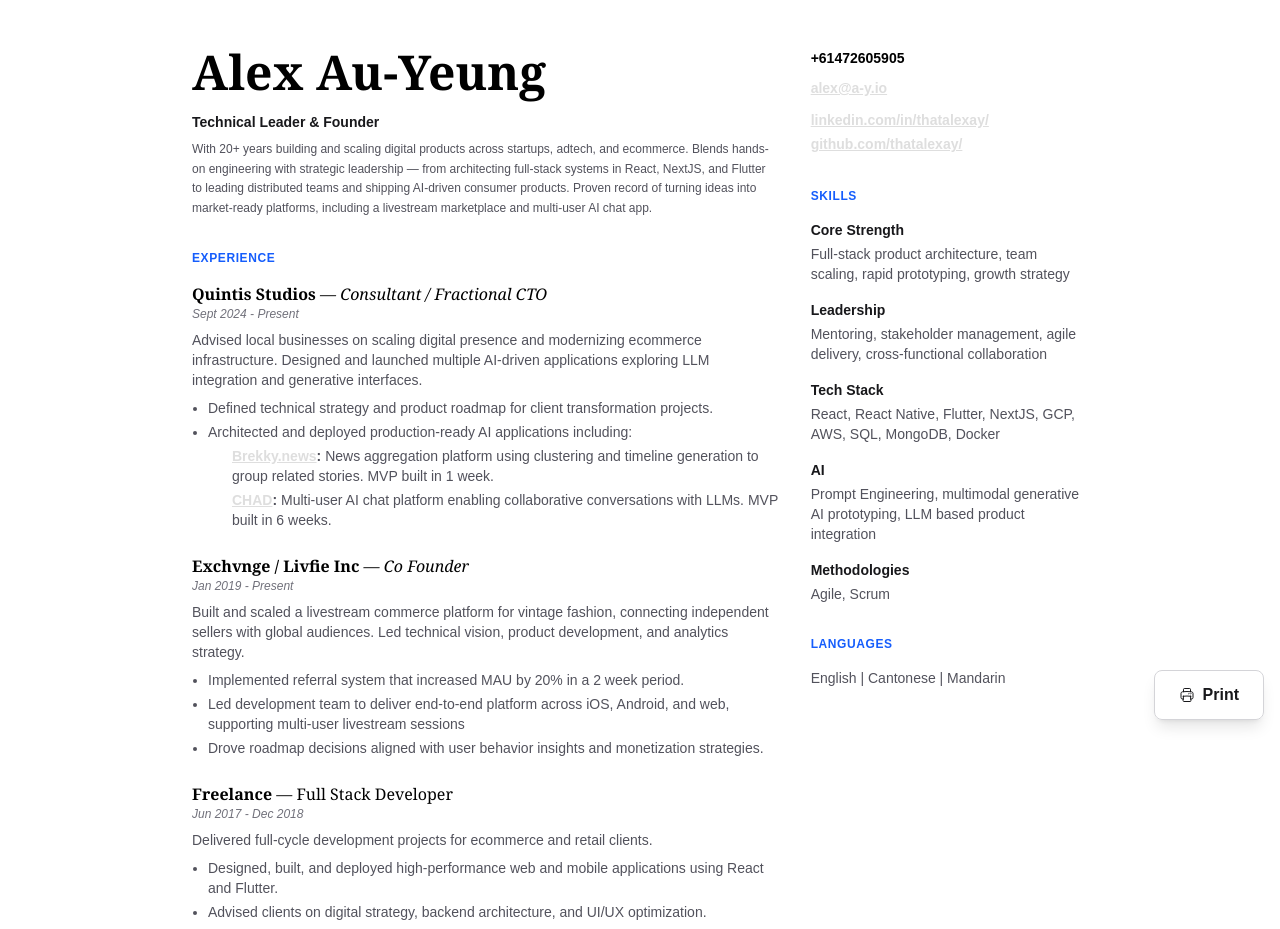
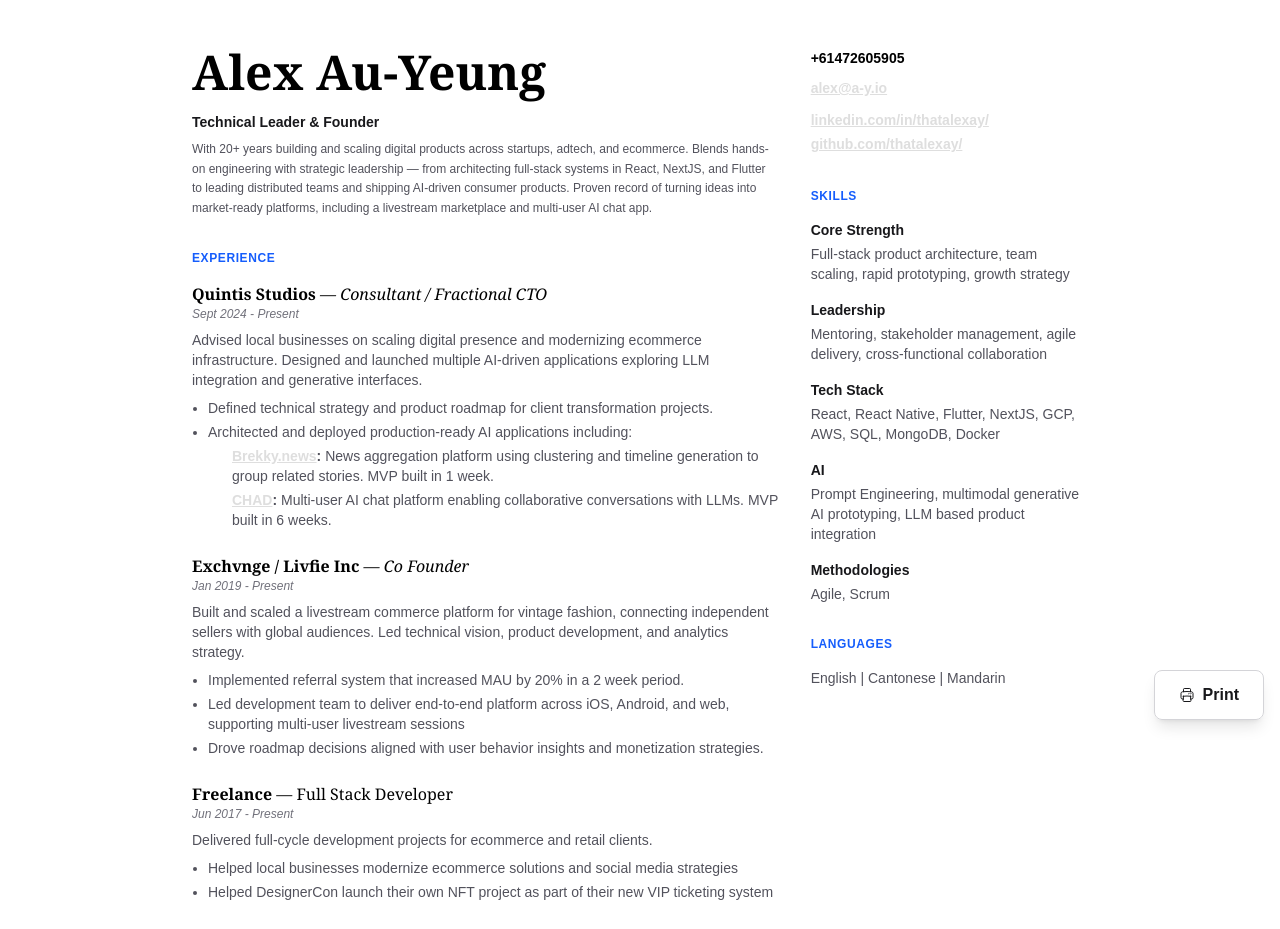
Before and after one commit to thatalexay/alexayio, a Next.js app: page / in a window 1280 px wide. Shown: the top 929 px of the page. Built offline with nearby package versions, Linux system fonts and the light colour scheme.

Commit message:
update freelance projects

```diff
--- a/app/data/resume.ts
+++ b/app/data/resume.ts
@@ -41,11 +41,11 @@
   {
     company: "Freelance",
     role: "Full Stack Developer",
-    period: "Jun 2017 - Dec 2018",
+    period: "Jun 2017 - Present",
     description: "Delivered full-cycle development projects for ecommerce and retail clients.",
     highlights: [
-      "Designed, built, and deployed high-performance web and mobile applications using React and Flutter.",
-      "Advised clients on digital strategy, backend architecture, and UI/UX optimization.",
+      "Helped local businesses modernize ecommerce solutions and social media strategies",
+      "Helped DesignerCon launch their own NFT project as part of their new VIP ticketing system",
     ],
   },
   {
```
